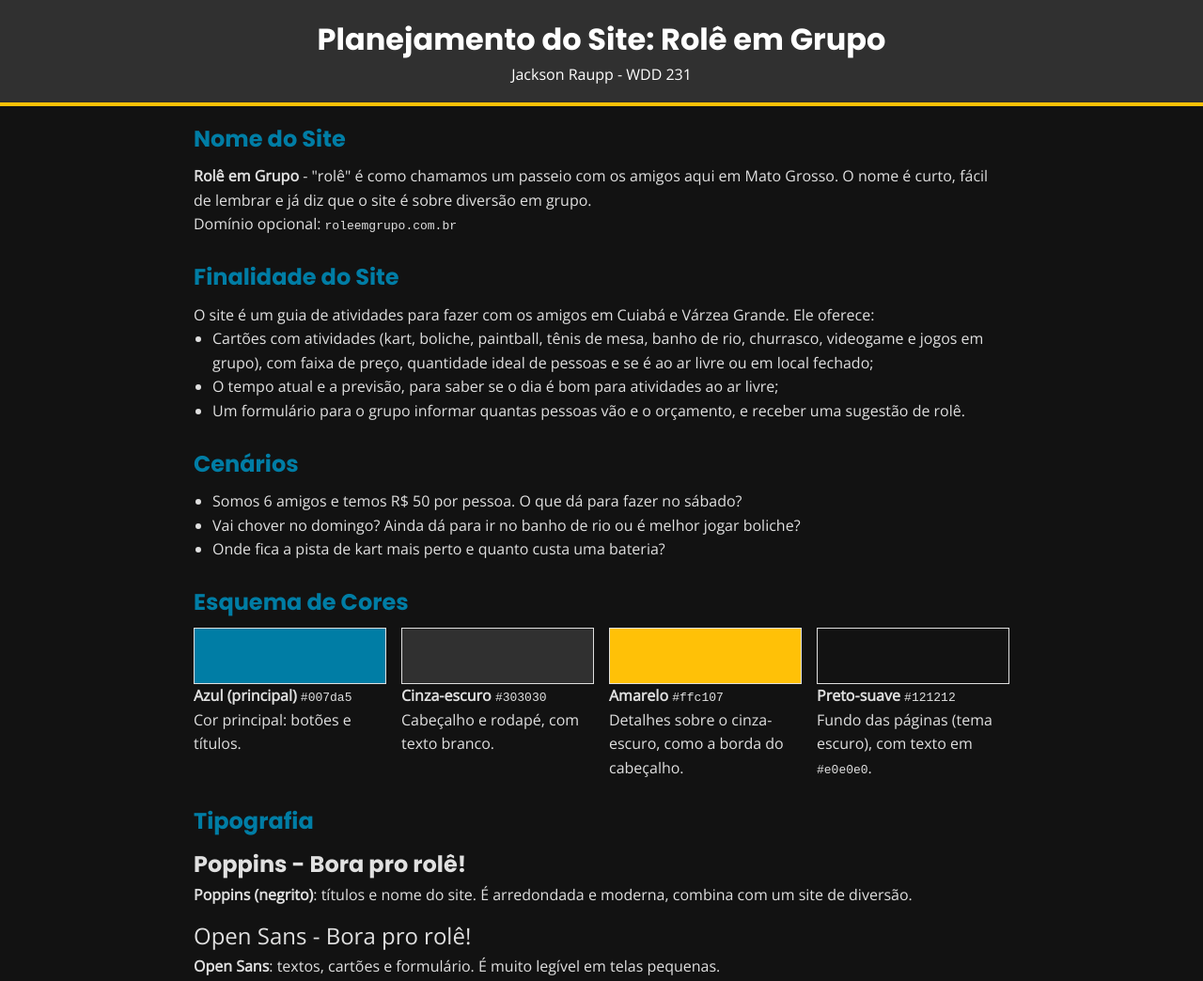
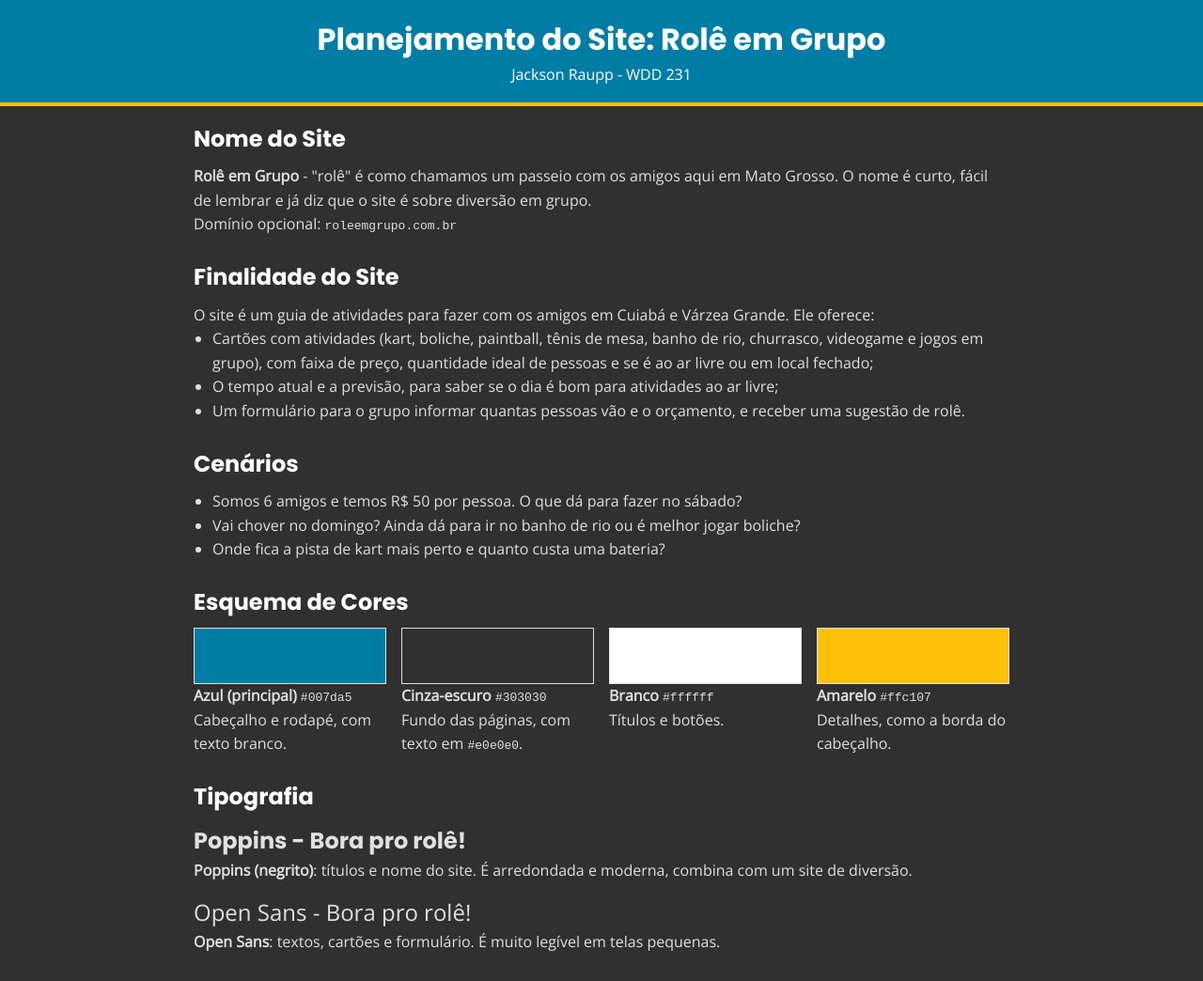
Before and after one commit to JacksonRaupp/wdd231, a plain HTML site: page projeto/planejamento.html in a window 1280 px wide. Shown: the top 1044 px of the page at 94% size. Drawn offline with nearby package versions, Linux system fonts and the light colour scheme.

Commit message:
Projeto: fundo cinza, cabeçalho e rodapé azuis e títulos brancos no planejamento

```diff
--- a/projeto/estilos/planejamento.css
+++ b/projeto/estilos/planejamento.css
@@ -3,7 +3,7 @@
   --principal: #007da5;
   --escuro: #303030;
   --amarelo: #ffc107;
-  --fundo: #121212;
+  --branco: #ffffff;
   --texto: #e0e0e0;
 }
 
@@ -13,7 +13,7 @@
 }
 
 body {
-  background-color: var(--fundo);
+  background-color: var(--escuro);
   color: var(--texto);
   font-family: "Open Sans", sans-serif;
   line-height: 1.6;
@@ -29,8 +29,8 @@ h2,
 header,
 footer {
   padding: 16px;
-  background-color: var(--escuro);
-  color: #fff;
+  background-color: var(--principal);
+  color: var(--branco);
   text-align: center;
 }
 
@@ -48,7 +48,7 @@ main {
 
 h2 {
   margin-bottom: 8px;
-  color: var(--principal);
+  color: var(--branco);
 }
 
 ul {
@@ -79,8 +79,8 @@ ul {
   background-color: var(--amarelo);
 }
 
-.fundo {
-  background-color: var(--fundo);
+.branco {
+  background-color: var(--branco);
 }
 
 .fonte {
--- a/projeto/planejamento.html
+++ b/projeto/planejamento.html
@@ -73,22 +73,22 @@
           <div class="cor">
             <span class="amostra principal"></span>
             <p><strong>Azul (principal)</strong> <code>#007da5</code></p>
-            <p>Cor principal: botões e títulos.</p>
+            <p>Cabeçalho e rodapé, com texto branco.</p>
           </div>
           <div class="cor">
             <span class="amostra escuro"></span>
             <p><strong>Cinza-escuro</strong> <code>#303030</code></p>
-            <p>Cabeçalho e rodapé, com texto branco.</p>
+            <p>Fundo das páginas, com texto em <code>#e0e0e0</code>.</p>
+          </div>
+          <div class="cor">
+            <span class="amostra branco"></span>
+            <p><strong>Branco</strong> <code>#ffffff</code></p>
+            <p>Títulos e botões.</p>
           </div>
           <div class="cor">
             <span class="amostra amarelo"></span>
             <p><strong>Amarelo</strong> <code>#ffc107</code></p>
-            <p>Detalhes sobre o cinza-escuro, como a borda do cabeçalho.</p>
-          </div>
-          <div class="cor">
-            <span class="amostra fundo"></span>
-            <p><strong>Preto-suave</strong> <code>#121212</code></p>
-            <p>Fundo das páginas (tema escuro), com texto em <code>#e0e0e0</code>.</p>
+            <p>Detalhes, como a borda do cabeçalho.</p>
           </div>
         </div>
       </section>
```
